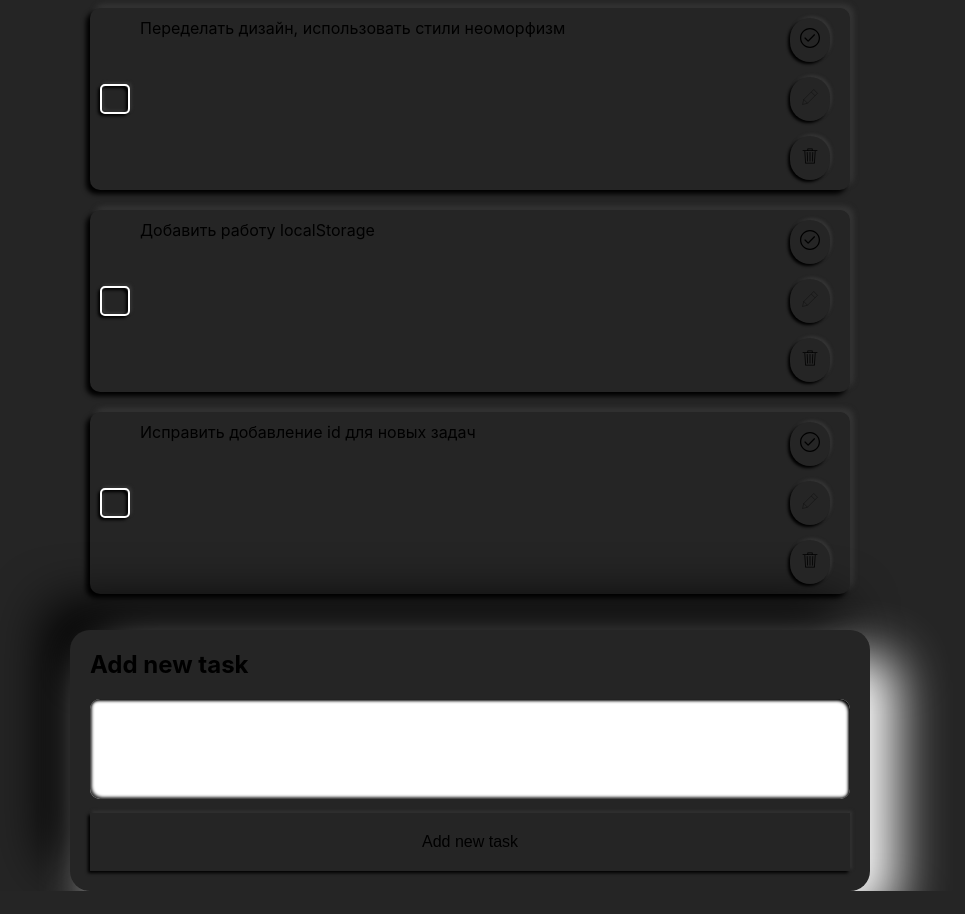
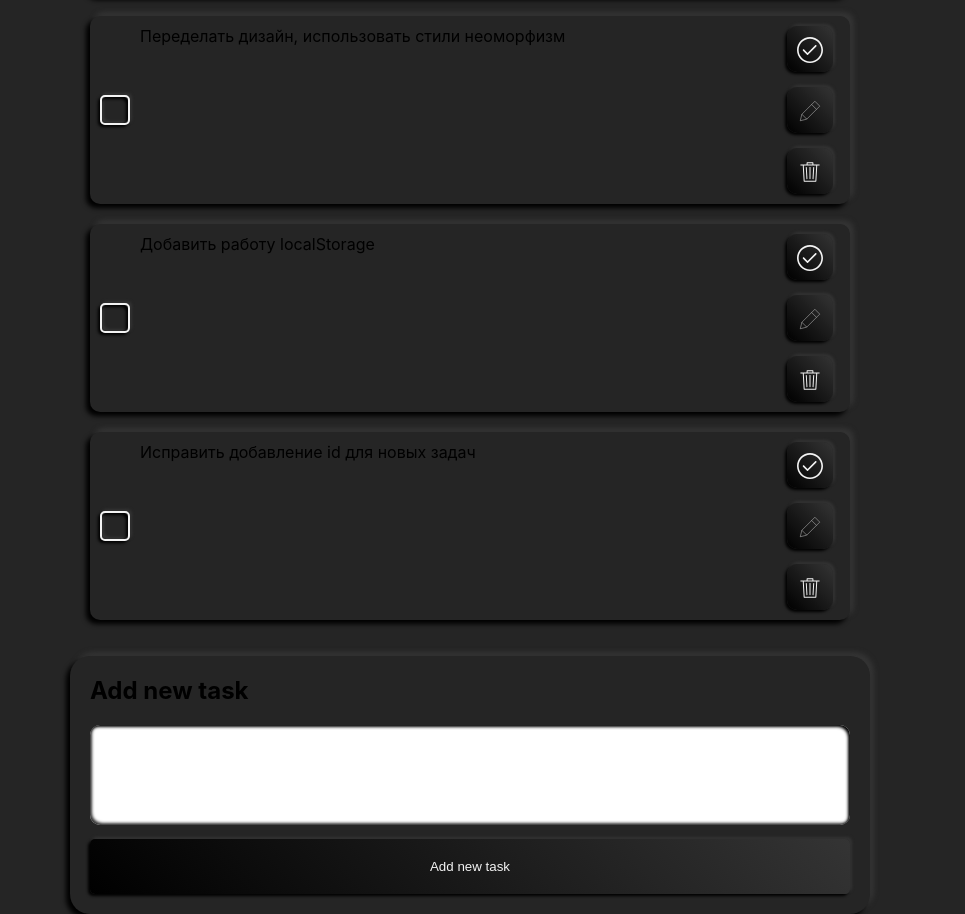
Before and after one commit to ybarykin73/React-ToDo, a React (Create React App) app: page / in a window 1280 px wide. Shown: the part 380-1294 px from the top of the page, without its empty margins (170-1135 px from the left). Before the commit the page ends 1271 px from the top, so only its background shows below. Built offline with nearby package versions, Linux system fonts and the light colour scheme.

Commit message:
Рефакторинг компонента button

```diff
--- a/src/App.css
+++ b/src/App.css
@@ -4,6 +4,7 @@
 
 :root {
   /* padding */
+  --tiny-padding: 5px;
   --small-padding: 10px;
   --big-padding: 20px;
 
@@ -19,10 +20,10 @@
   /* color */
 
   --primary-color: #000;
-  --secondary-color: #fff;
+  --secondary-color: #f3f3f3;
 
   --background-color: #252525;
-  --white-color: #ffffff;
+  --white-color: #c3c3c3;
   --shadow-primary-color: #000;
   --shadow-secondary-color: #343434;
 
--- a/src/components/Form/Form.scss
+++ b/src/components/Form/Form.scss
@@ -1,7 +1,7 @@
 .form {
     padding: var(--big-padding);
     border-radius: var(--big-border);
-    box-shadow: var(--big-shadow);
+    box-shadow: var(--average-shadow);
 
     &__title {
         margin: 0;
@@ -11,10 +11,4 @@
     .textarea {
         margin-bottom: var(--small-margin);
     }
-
-    .button {
-        width: 100%;
-        padding: var(--big-padding) var(--small-padding);
-        border-radius: 0;
-    }
 }
--- a/src/components/Form/Form.tsx
+++ b/src/components/Form/Form.tsx
@@ -1,7 +1,7 @@
 import React from 'react'
 
 import Textarea from '../subcomponents/Textarea/Textarea'
-import Buttons from '../subcomponents/Button/Button'
+import Button from '../subcomponents/Button/Button'
 
 import { useDispatchTodoList } from '../../context/TodoContext'
 
@@ -34,9 +34,12 @@ const Form: React.FC<IProps> = () => {
         <form className='form' onSubmit={handleSubmit}>
             <h2 className='form__title'>Add new task</h2>
             <Textarea text={value} onChahge={changeValue}  />
-            <Buttons text='Add new task' >
-                <Buttons.ButtonText>Add new task</Buttons.ButtonText>
-            </Buttons>
+            <Button
+                style='primary'
+                ariaLabel='Add new task'
+            >
+                Add new task
+            </Button>
         </form>
     )
 }
--- a/src/components/ListItem/ListItem.tsx
+++ b/src/components/ListItem/ListItem.tsx
@@ -1,8 +1,9 @@
-import React from 'react'
+import React, { memo } from 'react'
 
 import Checked from '../subcomponents/Checked/Checked'
-import Buttons from '../subcomponents/Button/Button'
+import Button from '../subcomponents/Button/Button'
 import Textarea from '../subcomponents/Textarea/Textarea'
+import Icon from '../subcomponents/Icon/Icon'
 
 import { useDispatchTodoList } from '../../context/TodoContext'
 
@@ -73,27 +74,43 @@ const ListItem: React.FC<IProps> = (props) => {
             <div className='list-item__tollbar'>
                 {
                     !isChecked &&
-                    <Buttons text='check' onClick={() => compliteTask(id)} >
-                        <Buttons.ButtonImage iconName='check' />
-                    </Buttons>
+                    <Button
+                        style='icon'
+                        ariaLabel='check'
+                        onClick={() => compliteTask(id)}
+                    >
+                        <Icon iconId='check' size={26} />
+                    </Button>
                 }
                 {
                     !isEdit
                         ?
-                    <Buttons text='edit' onClick={toggleEdit} >
-                        <Buttons.ButtonImage iconName='edit' />
-                    </Buttons>
+                    <Button
+                        style='icon'
+                        ariaLabel='edit'
+                        onClick={toggleEdit}
+                    >
+                        <Icon iconId='edit' size={26} />
+                    </Button>
                         :
-                    <Buttons text='save' onClick={() => editTask(id, value)} >
-                        <Buttons.ButtonImage iconName='save' />
-                    </Buttons>
+                    <Button
+                        style='icon'
+                        ariaLabel='save'
+                        onClick={() => editTask(id, value)}
+                    >
+                        <Icon iconId='save' size={26} />
+                    </Button>
                 }
-                <Buttons text='trash' onClick={() => removeTask(id)} >
-                    <Buttons.ButtonImage iconName='trash' />
-                </Buttons>
+                <Button
+                    style='icon'
+                    ariaLabel='trash'
+                    onClick={() => removeTask(id)}
+                >
+                    <Icon iconId='trash' size={26} />
+                </Button>
             </div>
         </li>
     )
 }
 
-export default ListItem
+export default memo(ListItem)
--- a/src/components/subcomponents/Button/Button.scss
+++ b/src/components/subcomponents/Button/Button.scss
@@ -1,18 +1,33 @@
 .button {
-    padding: var(--small-padding);
+    text-align: center;
+    color: var(--secondary-color);
+    background: linear-gradient(
+        225deg,
+        var(--shadow-secondary-color),
+        var(--shadow-primary-color)
+    );
+    background-size: 100% 100%;
     border: none;
-    border-radius: var(--big-border);
-    font-size: 16px;
-    background-color: var(--background-color);
     box-shadow: var(--weak-shadow);
-    transition: background-color 0.4s;
+    transition: background .5s ease-in;
+    cursor: pointer;
 
-    &:hover,
-    &:focus {
-        background-color: #d1d1d1;
+    &:hover {
+        background-size: 200% 200%;
     }
 
-    &--image {
-        border-radius: 50%;
+    &--primary {
+        width: 100%;
+        border-radius: var(--main-border);
+        padding: var(--big-padding) var(--small-padding);
+    }
+
+    &--icon {
+        display: block;
+        width: 46px;
+        height: 46px;
+        line-height: 46px;
+        padding: var(--small-padding);
+        border-radius: var(--medium-border)
     }
 }
--- a/src/components/subcomponents/Button/Button.tsx
+++ b/src/components/subcomponents/Button/Button.tsx
@@ -1,19 +1,20 @@
 import React from 'react'
-import Icon from '../Icon/Icon'
+
 import { IProps } from './IButton'
 import './Button.scss'
 
-const Buttons = (props: IProps & {children: React.ReactNode}) => {
+const Button: React.FC<IProps> = (props) => {
     const {
+        style,
         children,
-        text,
-        onClick
+        onClick,
+        ariaLabel
     } = props
 
     return (
         <button
-            className='button'
-            aria-label={text}
+            className={`button button--${style}`}
+            aria-label={ariaLabel}
             onClick={onClick}
         >
             {children}
@@ -21,36 +22,4 @@ const Buttons = (props: IProps & {children: React.ReactNode}) => {
     )
 }
 
-const ButtonImage = (props: {iconName: string} ) => {
-    const {
-        iconName
-    } = props
-
-    if (!iconName) {
-        return null
-    }
-
-    return (
-        <div className='button__image'>
-            <Icon iconId={iconName} />
-        </div>
-    )
-}
-
-const ButtonText = (props: {children: React.ReactNode}) => {
-    const {
-        children
-    } = props
-
-    return (
-        <span>
-            {children}
-        </span>
-
-    )
-}
-
-Buttons.ButtonImage = ButtonImage
-Buttons.ButtonText = ButtonText
-
-export default Buttons
+export default Button
--- a/src/components/subcomponents/Button/IButton.ts
+++ b/src/components/subcomponents/Button/IButton.ts
@@ -1,4 +1,6 @@
 export interface IProps {
-    text: string,
+    ariaLabel: string
     onClick?: () => void,
+    style: 'icon' | 'primary'
+    children: React.ReactNode
 }
```
Also changed, not shown: src/Image/sprite.svg.
